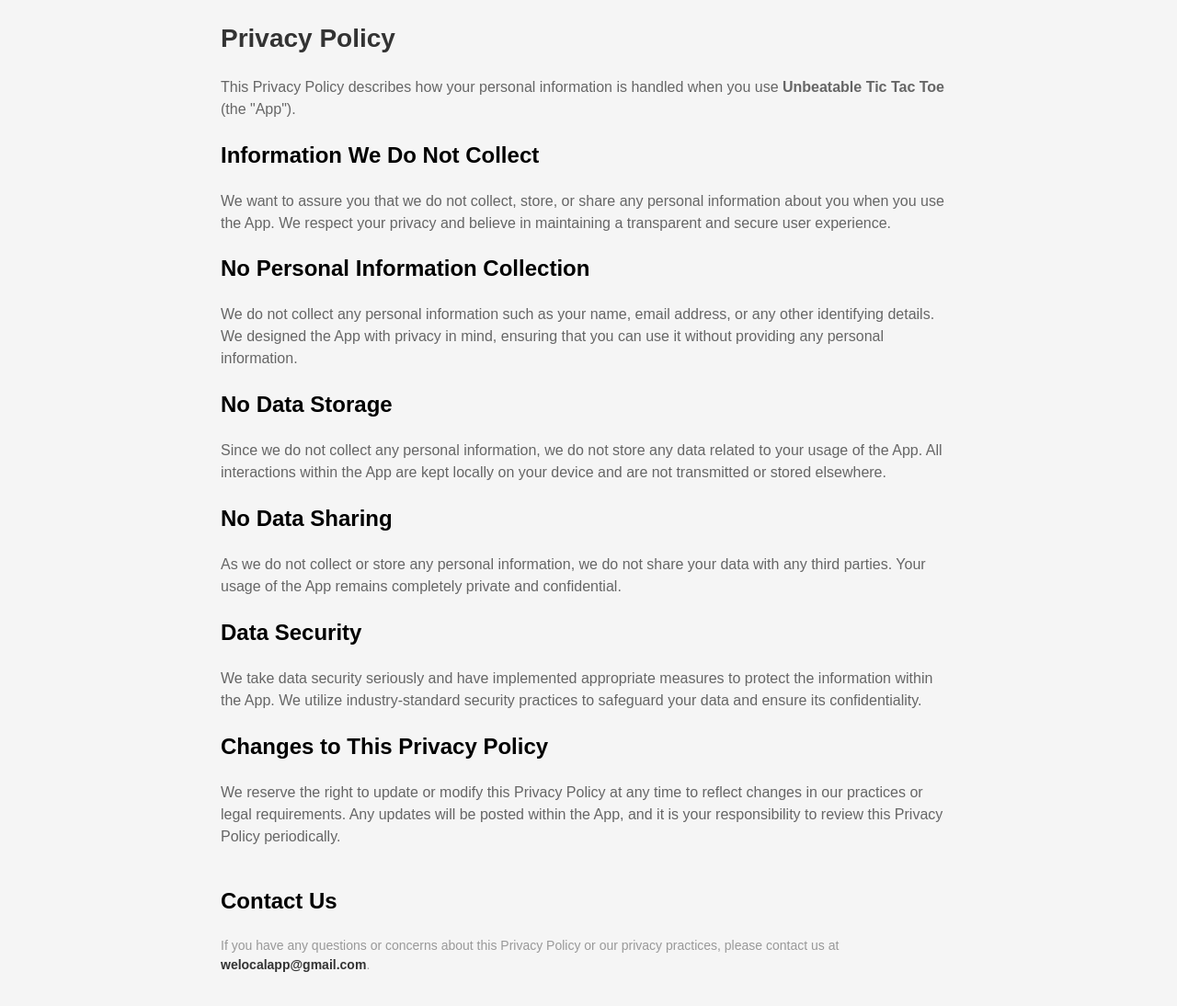
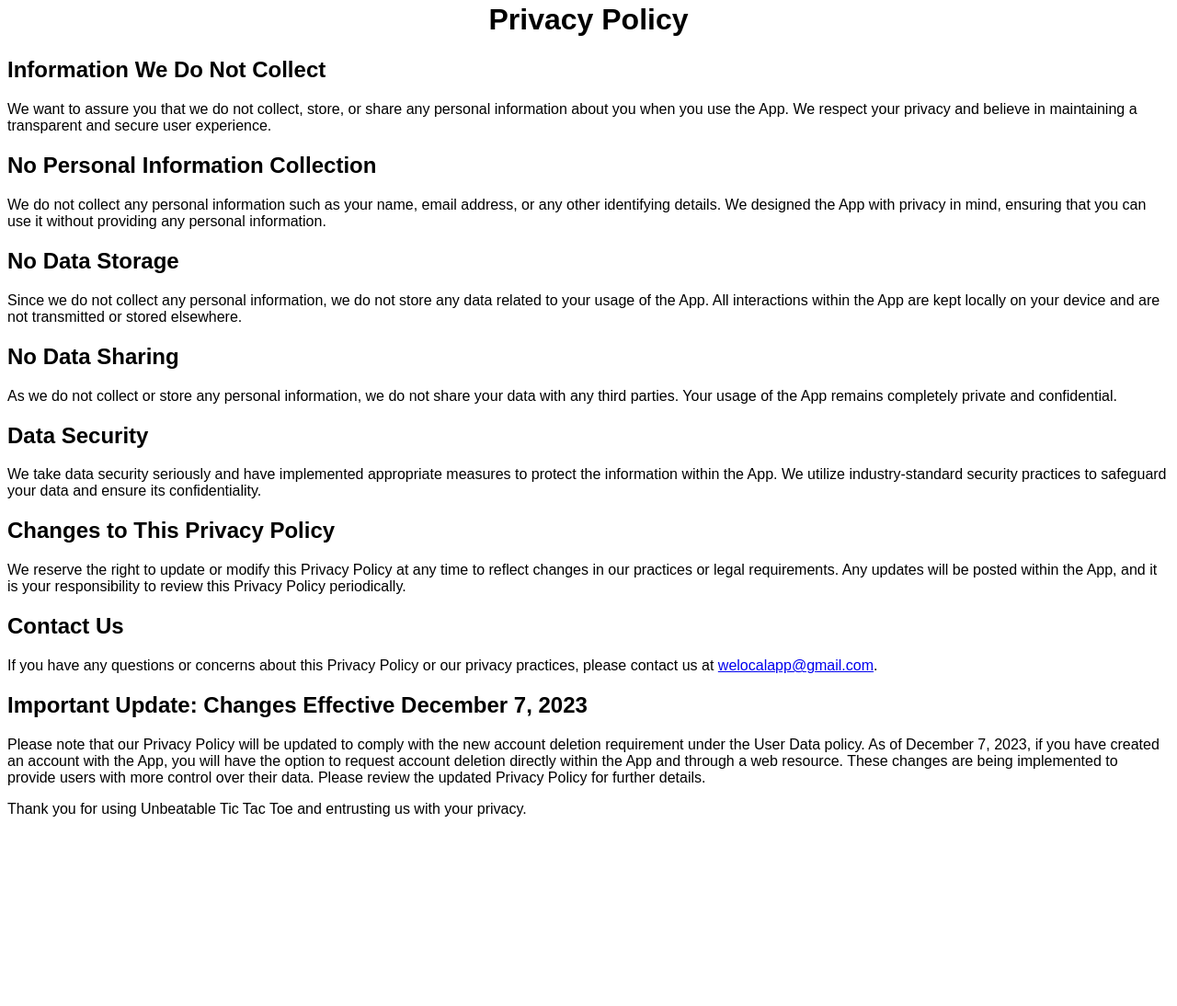
Before and after one commit to The-Boiis/The-Boiis.github.io, a plain HTML site: page privacy.html in a window 1280 px wide. Shown: the part 18-1112 px from the top of the page at 92% size. After the commit the page ends 917 px from the top, so only its background shows below. Drawn offline with Linux system fonts and the light colour scheme.

Commit message:
Update privacy.html

```diff
--- a/privacy.html
+++ b/privacy.html
@@ -1,95 +1,56 @@
 <!DOCTYPE html>
 <html>
+
 <head>
+  <meta charset="UTF-8">
+  <title>Privacy Policy</title>
   <style>
     body {
       font-family: Arial, sans-serif;
-      line-height: 1.5;
-      padding: 20px;
-      max-width: 800px;
-      margin: 0 auto;
-      background-color: #f5f5f5;
     }
 
     h1 {
-      color: #333333;
-      font-size: 28px;
-      margin-bottom: 20px;
+      text-align: center;
+    }
+
+    h2 {
+      margin-top: 20px;
     }
 
     p {
-      color: #666666;
-      font-size: 16px;
-    }
-
-    .highlight {
-      background-color: #fafad2;
-      padding: 5px;
-      border-radius: 3px;
-    }
-
-    .contact {
-      margin-top: 40px;
-    }
-
-    .contact p {
-      font-size: 14px;
-      color: #999999;
-    }
-
-    .contact a {
-      color: #333333;
-      text-decoration: none;
-      font-weight: bold;
-    }
-
-    .contact a:hover {
-      text-decoration: underline;
+      margin-bottom: 10px;
     }
   </style>
 </head>
+
 <body>
   <h1>Privacy Policy</h1>
-  <p>
-    This Privacy Policy describes how your personal information is handled when you use <strong>Unbeatable Tic Tac Toe</strong> (the "App").
-  </p>
 
   <h2>Information We Do Not Collect</h2>
-  <p>
-    We want to assure you that we do not collect, store, or share any personal information about you when you use the App. We respect your privacy and believe in maintaining a transparent and secure user experience.
-  </p>
+  <p>We want to assure you that we do not collect, store, or share any personal information about you when you use the App. We respect your privacy and believe in maintaining a transparent and secure user experience.</p>
 
   <h2>No Personal Information Collection</h2>
-  <p>
-    We do not collect any personal information such as your name, email address, or any other identifying details. We designed the App with privacy in mind, ensuring that you can use it without providing any personal information.
-  </p>
+  <p>We do not collect any personal information such as your name, email address, or any other identifying details. We designed the App with privacy in mind, ensuring that you can use it without providing any personal information.</p>
 
   <h2>No Data Storage</h2>
-  <p>
-    Since we do not collect any personal information, we do not store any data related to your usage of the App. All interactions within the App are kept locally on your device and are not transmitted or stored elsewhere.
-  </p>
+  <p>Since we do not collect any personal information, we do not store any data related to your usage of the App. All interactions within the App are kept locally on your device and are not transmitted or stored elsewhere.</p>
 
   <h2>No Data Sharing</h2>
-  <p>
-    As we do not collect or store any personal information, we do not share your data with any third parties. Your usage of the App remains completely private and confidential.
-  </p>
+  <p>As we do not collect or store any personal information, we do not share your data with any third parties. Your usage of the App remains completely private and confidential.</p>
 
   <h2>Data Security</h2>
-  <p>
-    We take data security seriously and have implemented appropriate measures to protect the information within the App. We utilize industry-standard security practices to safeguard your data and ensure its confidentiality.
-  </p>
+  <p>We take data security seriously and have implemented appropriate measures to protect the information within the App. We utilize industry-standard security practices to safeguard your data and ensure its confidentiality.</p>
 
   <h2>Changes to This Privacy Policy</h2>
-  <p>
-    We reserve the right to update or modify this Privacy Policy at any time to reflect changes in our practices or legal requirements. Any updates will be posted within the App, and it is your responsibility to review this Privacy Policy periodically.
-  </p>
+  <p>We reserve the right to update or modify this Privacy Policy at any time to reflect changes in our practices or legal requirements. Any updates will be posted within the App, and it is your responsibility to review this Privacy Policy periodically.</p>
 
-  <div class="contact">
-    <h2>Contact Us</h2>
-    <p>
-      If you have any questions or concerns about this Privacy Policy or our privacy practices, please contact us at <a href="mailto:welocalapp@gmail.com">welocalapp@gmail.com</a>.
-    </p>
-  </div>
+  <h2>Contact Us</h2>
+  <p>If you have any questions or concerns about this Privacy Policy or our privacy practices, please contact us at <a href="mailto:welocalapp@gmail.com">welocalapp@gmail.com</a>.</p>
 
+  <h2>Important Update: Changes Effective December 7, 2023</h2>
+  <p>Please note that our Privacy Policy will be updated to comply with the new account deletion requirement under the User Data policy. As of December 7, 2023, if you have created an account with the App, you will have the option to request account deletion directly within the App and through a web resource. These changes are being implemented to provide users with more control over their data. Please review the updated Privacy Policy for further details.</p>
+
+  <p>Thank you for using Unbeatable Tic Tac Toe and entrusting us with your privacy.</p>
 </body>
+
 </html>
```
